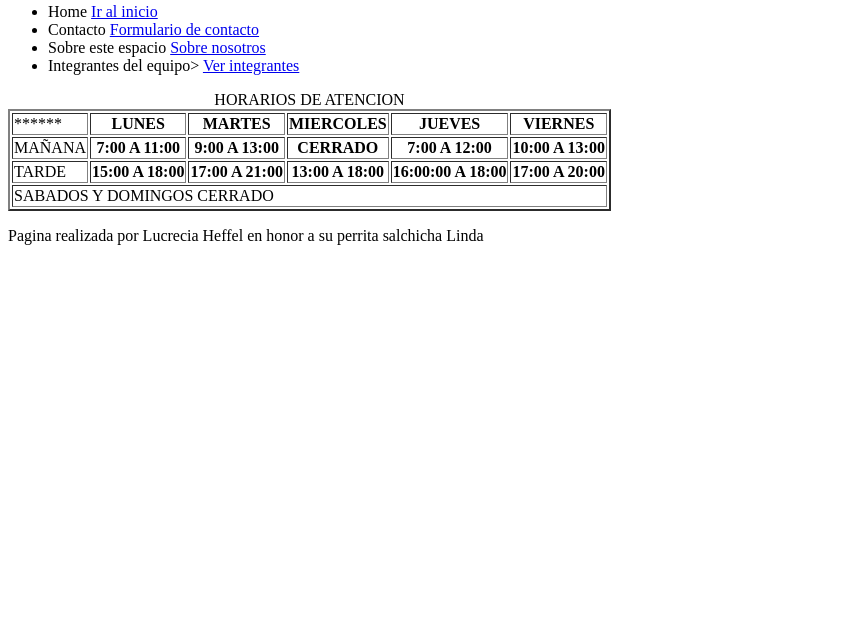
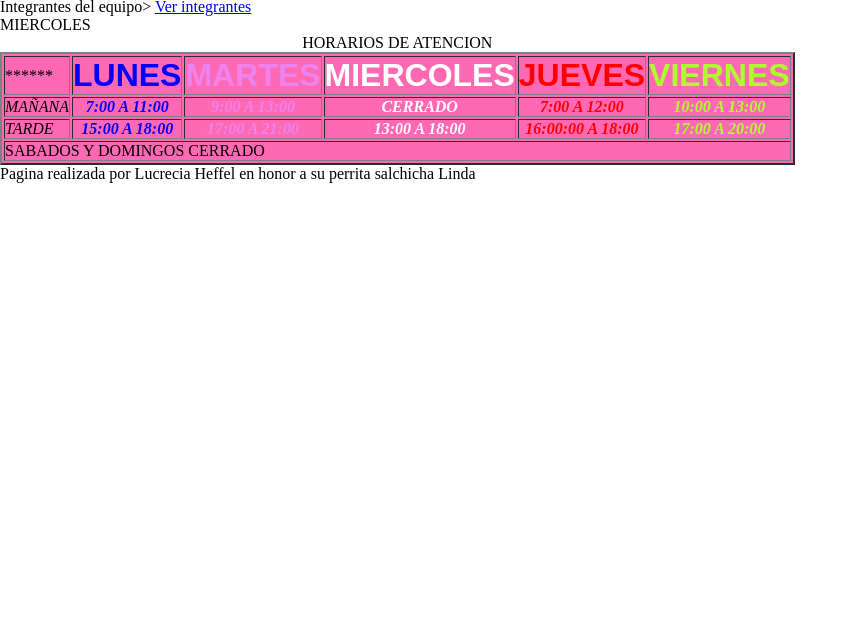
Before and after one commit to Lucreciaheffel/PERRO-SALCHICHA, a plain HTML site: page paginas/horariosdeatencion.html in a window 1280 px wide. Shown: the part 158-800 px from the top of the page, without its empty margins (0-858 px from the left). Drawn offline with Linux system fonts and the light colour scheme.

Commit message:
tarea clase 4 se agregaron clases css

```diff
--- a/index.html
+++ b/index.html
@@ -4,6 +4,7 @@
     <meta charset="UTF-8">
     <meta name="viewport" content="width=device-width, initial-scale=1.0">
     <title>TODO SOBRE PERROS SALCHICAS</title>
+    <link rel="stylesheet" href="style.css">
 </head>
 <body>
 
@@ -72,7 +73,7 @@
             </article>
             <article>
                 <h2>CLASIFICACION DE DACHSHUND</h2>
-                <table border="1">
+                <table border="1" bgcolor="pink">
                 <caption>CLASIFICACION DE DACHSHUND</caption>
                 <tr>
                     <td>******</td>
--- a/paginas/horariosdeatencion.html
+++ b/paginas/horariosdeatencion.html
@@ -4,6 +4,7 @@
     <meta charset="UTF-8">
     <meta name="viewport" content="width=device-width, initial-scale=1.0">
     <title>HORARIOS DE ATENCION</title>
+    <link rel="stylesheet" href="../style.css">
 </head>
 <body>
     <header>
@@ -21,31 +22,31 @@
         </ul>
     </nav>
     <main>
-        <table border="2">
+        <table border="2" bgcolor="hotpink">
             <caption>HORARIOS DE ATENCION</caption>
             <tr>
                 <td>******</td>
-                <th>LUNES</th>
-                <th>MARTES</th>
-                <th>MIERCOLES</th>
-                <th>JUEVES</th>
-                <th>VIERNES</th>
+                <th class="rg" style="color:blue"></style>LUNES</th>
+                <th class="rg" style="color: violet">MARTES</th>
+                <th class="rg" style="color: white">MIERCOLES</th>MIERCOLES</th>
+                <th class="rg" style="color:red">JUEVES</th>
+                <th class="rg" style="color:greenyellow">VIERNES</th>
             </tr>
             <tr>
-                <td>MAÑANA</td>
-                <th>7:00 A 11:00</th>
-                <th>9:00 A 13:00</th>
-                <th>CERRADO</th>
-                <th>7:00 A 12:00</th>
-                <th>10:00 A 13:00</th>
+                <td class="cursiva">MAÑANA</td>
+                <th class="cursiva" style="color:blue">7:00 A 11:00</th>
+                <th class="cursiva" style="color:violet">9:00 A 13:00</th>
+                <th class="cursiva" style="color:white">CERRADO</th>
+                <th class="cursiva" style="color:red">7:00 A 12:00</th>
+                <th class="cursiva" style="color:greenyellow">10:00 A 13:00</th>
             </tr>
             <tr>
-                <td>TARDE</td>
-                <th>15:00 A 18:00</th>
-                <th>17:00 A 21:00</th>
-                <th>13:00 A 18:00</th>
-                <th>16:00:00 A 18:00</th>
-                <th>17:00 A 20:00</th>
+                <td class="cursiva">TARDE</td>
+                <th class="cursiva" style="color:blue">15:00 A 18:00</th>
+                <th class="cursiva" style="color:violet">17:00 A 21:00</th>
+                <th class="cursiva" style="color:white">13:00 A 18:00</th>
+                <th class="cursiva" style="color: red">16:00:00 A 18:00</th>
+                <th class="cursiva" style="color:greenyellow">17:00 A 20:00</th>
             </tr>
 
             <tr>
--- /dev/null
+++ b/style.css
@@ -0,0 +1,11 @@
+*{margin: 0; padding: 0;}
+/* tarea clase 4 dias en negrita y mayor tamaño*/
+.rg{
+    font-weight: bolder;
+    font-family: Arial, Helvetica, sans-serif;
+    font-size: xx-large;
+}
+/* tarea clase 4 horarios en cursiva*/
+.cursiva{
+    font-style: italic;
+}
```
Also changed, not shown: paginas/contacto.html (+1 -0 lines), paginas/ejercitacionclase0.html (+1 -0 lines), paginas/integrantes.html (+1 -0 lines), paginas/sobreesteespacio.html (+1 -0 lines).
